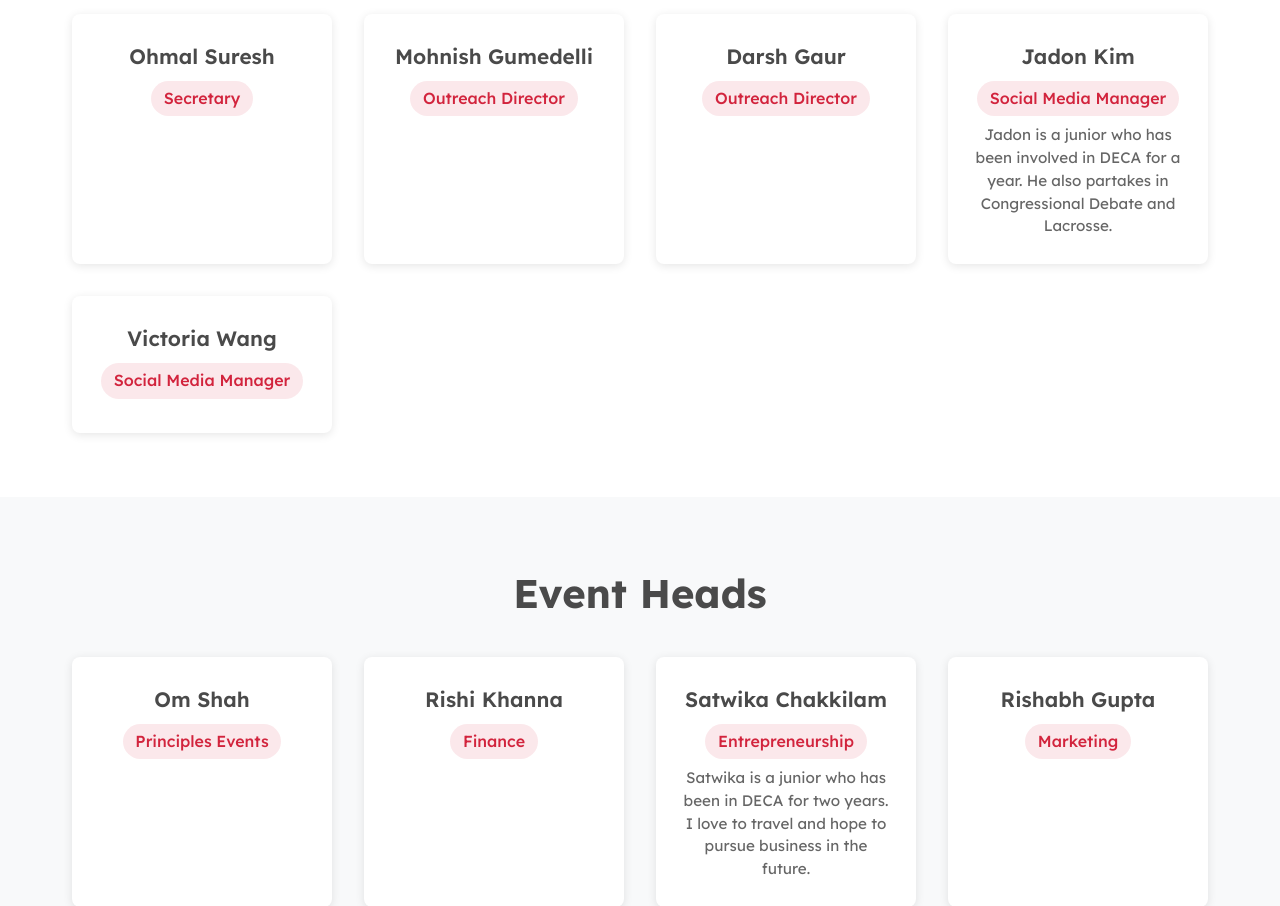
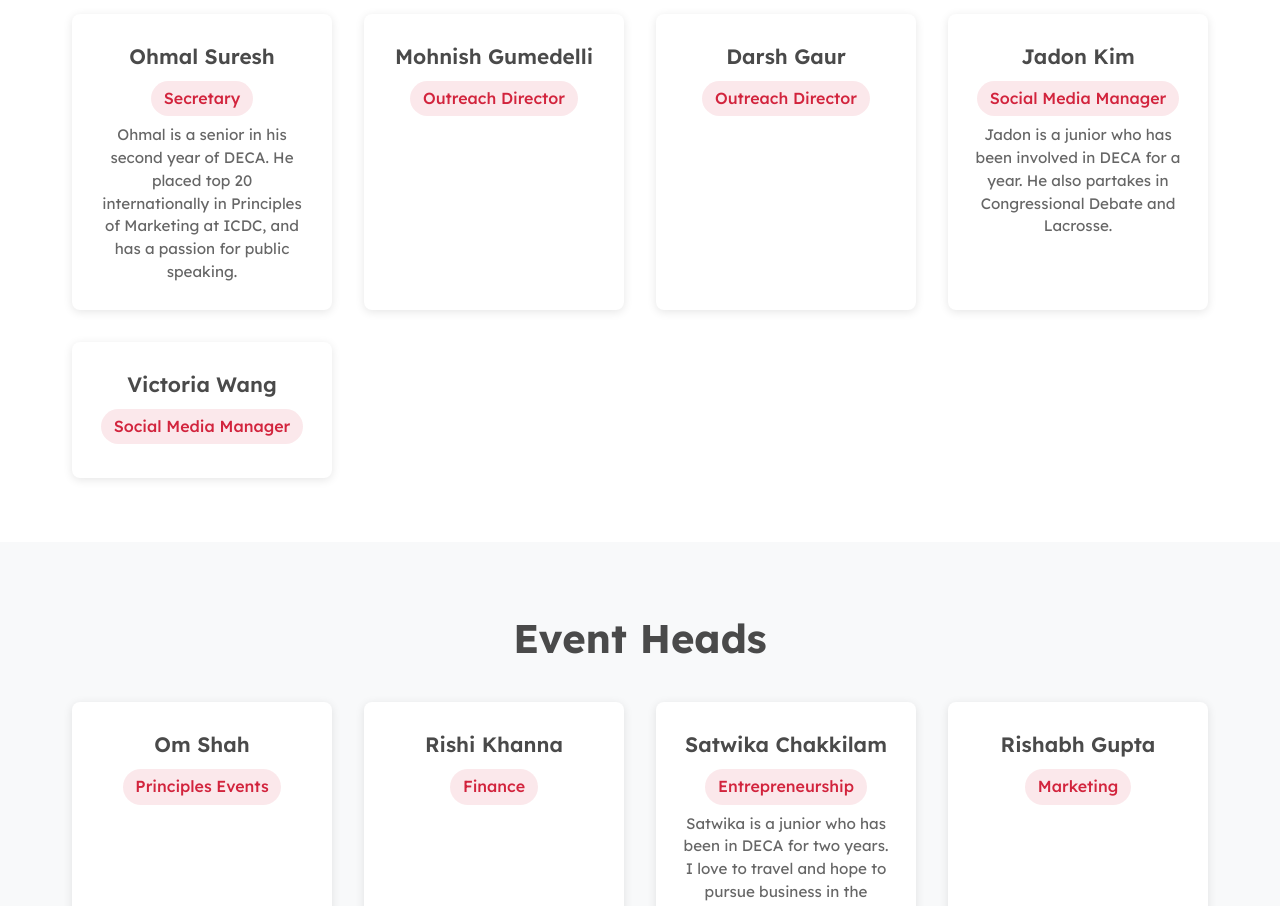
Before and after one commit to AryaVaidya08/BRHS-DECA, a Next.js app: page /our-team in a window 1280 px wide. Shown: the part 980-1886 px from the top of the page. Built offline with nearby package versions, Linux system fonts and the light colour scheme.

Commit message:
added ohmals description

```diff
--- a/app/our-team/page.js
+++ b/app/our-team/page.js
@@ -66,7 +66,7 @@ export default function OurTeam() {
     {
       name: "Ohmal Suresh",
       position: "Secretary",
-      description: "",
+      description: "Ohmal is a senior in his second year of DECA. He placed top 20 internationally in Principles of Marketing at ICDC, and has a passion for public speaking.",
       image: "/placeholder-profile.jpg"
     },
     {
```
